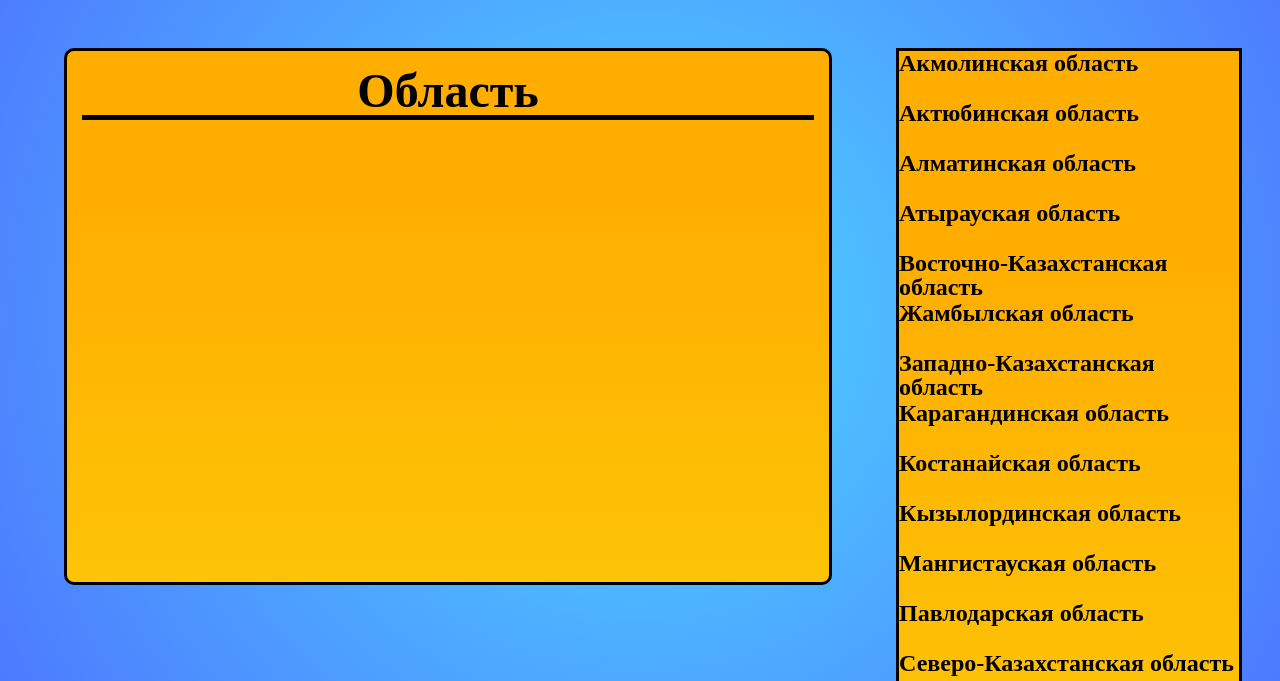
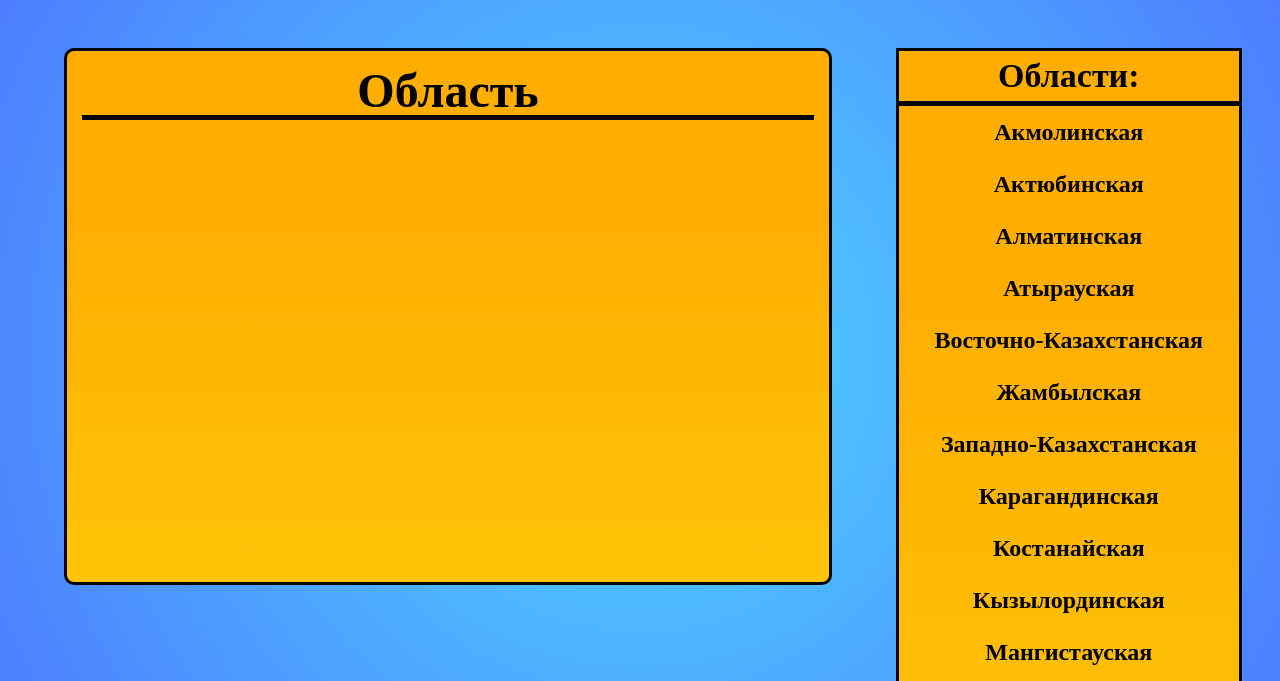
Before and after one commit to SedikitMods/Kazakhstan, a plain HTML site: page pages/region.html in a window 1280 px wide. Shown: the part 119-800 px from the top of the page. Drawn offline with Linux system fonts and the light colour scheme.

Commit message:
Add files via upload

```diff
--- a/css/main.css
+++ b/css/main.css
@@ -246,12 +246,6 @@ body {
   text-align: center;
 }
 
-.inner-content #content-border {
-  width: 100%;
-  height: 5px;
-  background: black;
-}
-
 .sidebar {
   width: 30%;
   float: left;
@@ -265,20 +259,38 @@ body {
   border: 3px solid black;
 }
 
+.inner-sidebar h2 {
+  text-align: center;
+  height: 50px;
+  line-height: 50px;
+}
+
 .inner-sidebar a {
   text-decoration: none;
 }
 
 .sidebar-regions {
   height: 50px;
+  text-align: center;
   color: black;
   font-size: 24px;
   font-weight: bold;
+  line-height: 50px;
+  border-top: 1px solid rgba(0,0,0,0);
+  border-bottom: 1px solid rgba(0,0,0,0);
 }
 
 .sidebar-regions:hover {
   font-size: 26px;
-  background: rgb(253,29,29);
-  background: linear-gradient(90deg, rgba(253,29,29,1) 30%, rgba(255,149,0,1) 95%);
+  background: rgb(255,149,0);
+  background: linear-gradient(90deg, rgba(255,149,0,1) 0%, rgba(253,56,29,1) 50%, rgba(255,149,0,1) 100%);
+  border-top: 1px solid black;
+  border-bottom: 1px solid black;
   transition-duration: 0.5s;
 }
+
+#border {
+  width: 100%;
+  height: 5px;
+  background: black;
+}
--- a/pages/region.html
+++ b/pages/region.html
@@ -50,25 +50,27 @@
 		<div class="content">
 			<div class="inner-content">
 				<h1>Область</h1>
-				<div id="content-border"></div>
+				<div id="border"></div>
 			</div>
 		</div>
 		<div class="sidebar">
 			<div class="inner-sidebar">
-				<a href="#"><div class="sidebar-regions">Акмолинская область </div></a>
-				<a href="#"><div class="sidebar-regions">Актюбинская область</div></a>
-				<a href="#"><div class="sidebar-regions">Алматинская область</div></a>
-				<a href="#"><div class="sidebar-regions">Атырауская область</div></a>
-				<a href="#"><div class="sidebar-regions">Восточно-Казахстанская область</div></a>
-				<a href="#"><div class="sidebar-regions">Жамбылская область</div></a>
-				<a href="#"><div class="sidebar-regions">Западно-Казахстанская область</div></a>
-				<a href="#"><div class="sidebar-regions">Карагандинская область</div></a>
-				<a href="#"><div class="sidebar-regions">Костанайская область</div></a>
-				<a href="#"><div class="sidebar-regions">Кызылординская область</div></a>
-				<a href="#"><div class="sidebar-regions">Мангистауская область</div></a>
-				<a href="#"><div class="sidebar-regions">Павлодарская область</div></a>
-				<a href="#"><div class="sidebar-regions">Северо-Казахстанская область</div></a>
-				<a href="#"><div class="sidebar-regions">Туркестанская область</div></a>
+				<h2>Области:</h2>
+				<div id="border"></div>
+				<a href="#"><div class="sidebar-regions">Акмолинская</div></a>
+				<a href="#"><div class="sidebar-regions">Актюбинская</div></a>
+				<a href="#"><div class="sidebar-regions">Алматинская</div></a>
+				<a href="#"><div class="sidebar-regions">Атырауская</div></a>
+				<a href="#"><div class="sidebar-regions">Восточно-Казахстанская</div></a>
+				<a href="#"><div class="sidebar-regions">Жамбылская</div></a>
+				<a href="#"><div class="sidebar-regions">Западно-Казахстанская</div></a>
+				<a href="#"><div class="sidebar-regions">Карагандинская</div></a>
+				<a href="#"><div class="sidebar-regions">Костанайская</div></a>
+				<a href="#"><div class="sidebar-regions">Кызылординская</div></a>
+				<a href="#"><div class="sidebar-regions">Мангистауская</div></a>
+				<a href="#"><div class="sidebar-regions">Павлодарская</div></a>
+				<a href="#"><div class="sidebar-regions">Северо-Казахстанская</div></a>
+				<a href="#"><div class="sidebar-regions">Туркестанская</div></a>
 			</div>
 		</div>
 	</div>
```
